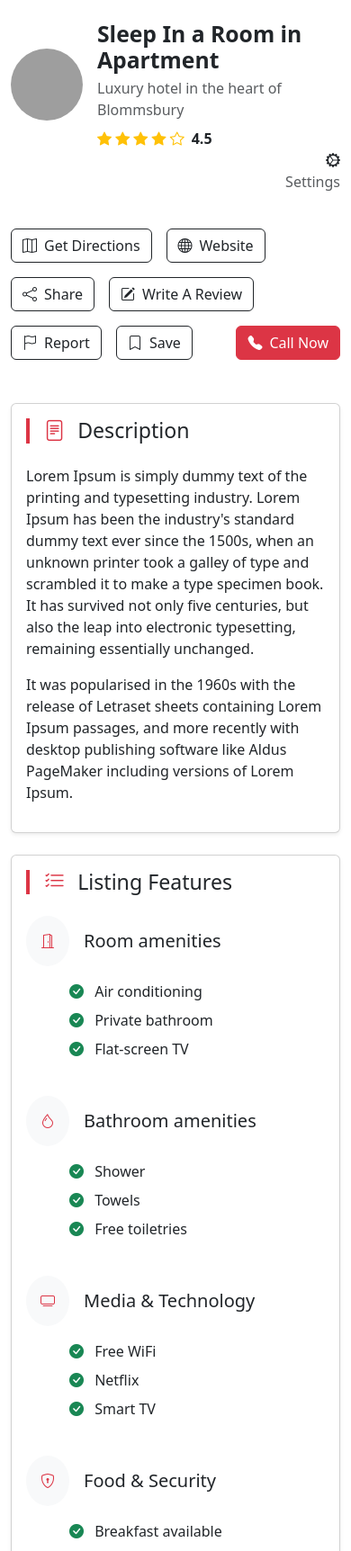
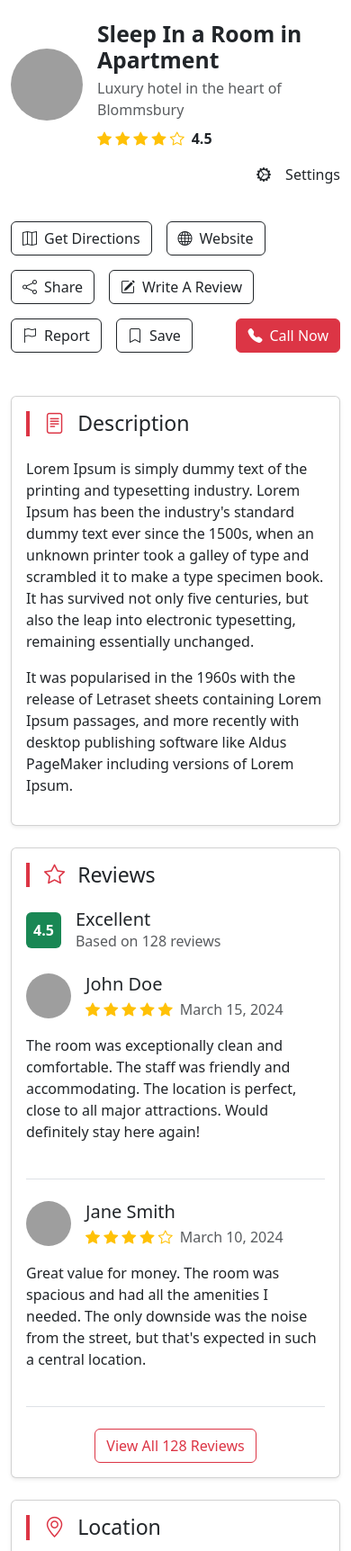
Before and after one commit to Muliika/bariziv3, a Django app: page /sample/ in a window 390 px wide. Shown: the part 2364-4088 px from the top of the page at 90% size. Run offline with Django 5.2, Linux system fonts and the light colour scheme; parts of the project's set-up code (start-up, migrations or seed data) failed here and were passed over; grey boxes are pictures that could not be loaded.

Commit message:
made some simple ui changes

```diff
--- a/src/profiles/forms.py
+++ b/src/profiles/forms.py
@@ -85,6 +85,7 @@ class ProfileForm(forms.ModelForm):
         model = Profile
         fields = (
             "bio",
+            "description",
             "phone_number",
             "address",
             "district",
--- a/src/profiles/models.py
+++ b/src/profiles/models.py
@@ -132,7 +132,8 @@ class Profile(models.Model):
     # profile_picture = models.ImageField(
     #     upload_to="profile_pics/", blank=True, null=True
     # )
-    bio = models.TextField(max_length=500, blank=True)
+    bio = models.TextField(max_length=500, blank=True, null=True)
+    description = models.TextField(max_length=500, blank=True, null=True)
     phone_number = models.CharField(max_length=15, blank=True)
     address = models.CharField(max_length=255, blank=True)
     district = models.CharField(
--- a/src/templates/home/single-listing.html
+++ b/src/templates/home/single-listing.html
@@ -64,8 +64,11 @@
     <div class="col-md-4 text-md-end">
       <div class="d-flex flex-column align-items-end">
         {% comment %} <h2 class="display-4 fw-bold mb-0">$350</h2> {% endcomment %}
-        <i class="bi bi-gear-wide-connected "></i>
-        <p class="text-muted">Settings</p>
+        {% comment %} <i class="bi bi-gear-wide-connected "></i>
+        <p class="text-muted">Settings</p> {% endcomment %}
+        <a href="{% url 'profiles:settings' %}" class="d-flex align-items-center text-dark text-decoration-none">
+          <i class="bi bi-gear-wide-connected p-3"></i> Settings
+        </a>
       </div>
     </div>
   </div>
@@ -116,7 +119,7 @@
       </div>
 
       <!-- Listing Features -->
-      <div class="card shadow-sm mb-4">
+      {% comment %} <div class="card shadow-sm mb-4">
         <div class="card-body">
           <h3 class="card-title border-start border-4 border-danger ps-3 mb-4">
             <i class="bi bi-list-check me-2 text-danger"></i> Listing Features
@@ -245,7 +248,7 @@
             </div>
           </div>
         </div>
-      </div>
+      </div> {% endcomment %}
 
       <!-- Gallery Section -->
       {% comment %} <div class="card shadow-sm mb-4">
@@ -376,7 +379,7 @@
     <!-- Right Column: Property Details -->
     <div class="col-lg-4">
       <!-- Property Details -->
-      <div class="card shadow-sm mb-4">
+      {% comment %} <div class="card shadow-sm mb-4">
         <div class="card-body">
           <h3 class="card-title border-start border-4 border-danger ps-3 mb-4">
             <i class="bi bi-info-circle me-2 text-danger"></i> Details
@@ -429,7 +432,7 @@
             </table>
           </div>
         </div>
-      </div>
+      </div> {% endcomment %}
 
       <!-- Business Info -->
       <div class="card shadow-sm mb-4">
@@ -438,12 +441,12 @@
             <i class="bi bi-building me-2 text-danger"></i> Business Info
           </h3>
 
-          <div class="mb-4">
+          {% comment %} <div class="mb-4">
             <div class="ratio ratio-16x9 mb-3">
               <iframe src="https://www.google.com/maps/embed?pb=!1m18!1m12!1m3!1d2482.7398366806406!2d-0.12985232302393854!3d51.52377067181161!2m3!1f0!2f0!3f0!3m2!1i1024!2i768!4f13.1!3m3!1m2!1s0x48761b323093d307%3A0x2fb199016d5642a7!2sThe%20British%20Museum!5e0!3m2!1sen!2sus!4v1710432943297!5m2!1sen!2sus" allowfullscreen="" loading="lazy" referrerpolicy="no-referrer-when-downgrade" class="rounded"></iframe>
             </div>
             <p class="text-end mb-0"><a href="#" class="text-decoration-none">View larger map</a></p>
-          </div>
+          </div> {% endcomment %}
 
           <ul class="list-unstyled mb-0">
             <li class="d-flex mb-3">
```
Also changed, not shown: src/templates/profiles/settings.html (+11 -11 lines), src/profiles/migrations/0007_profile_description_alter_profile_bio.py (added).
